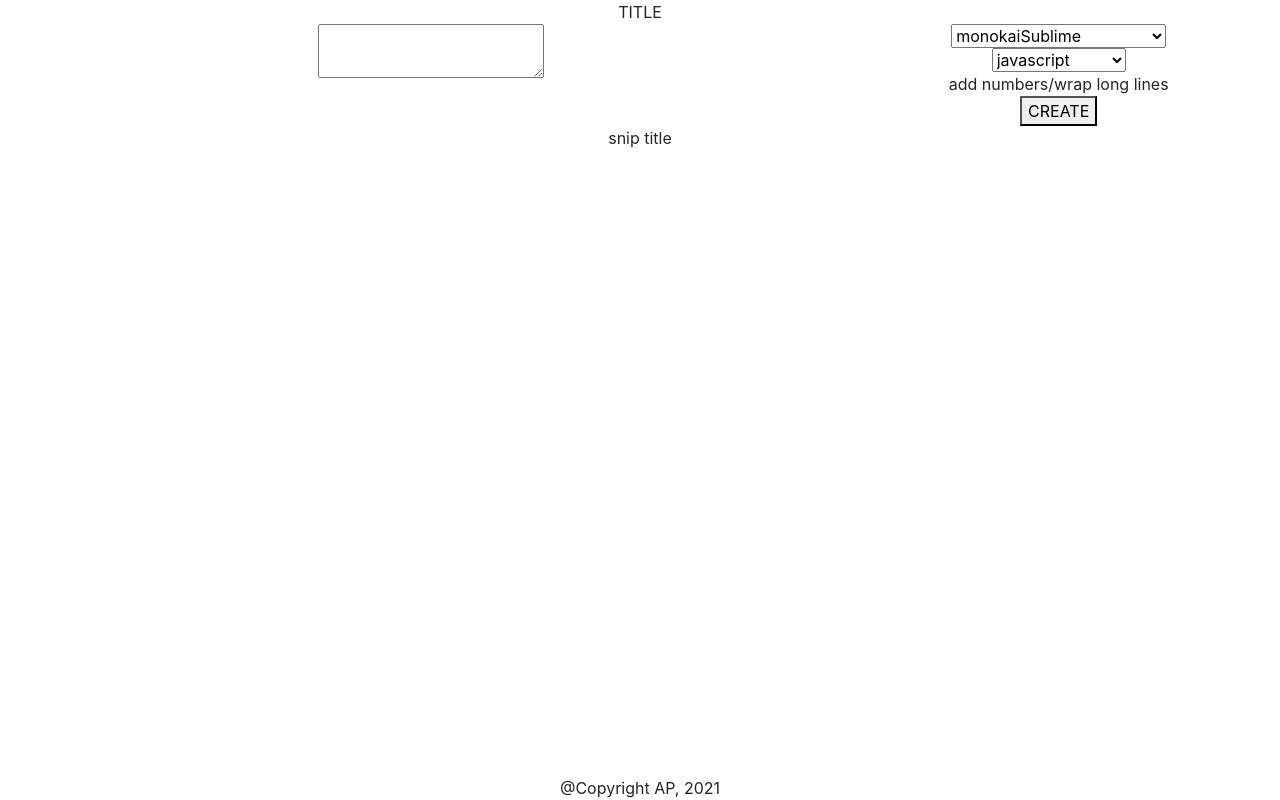
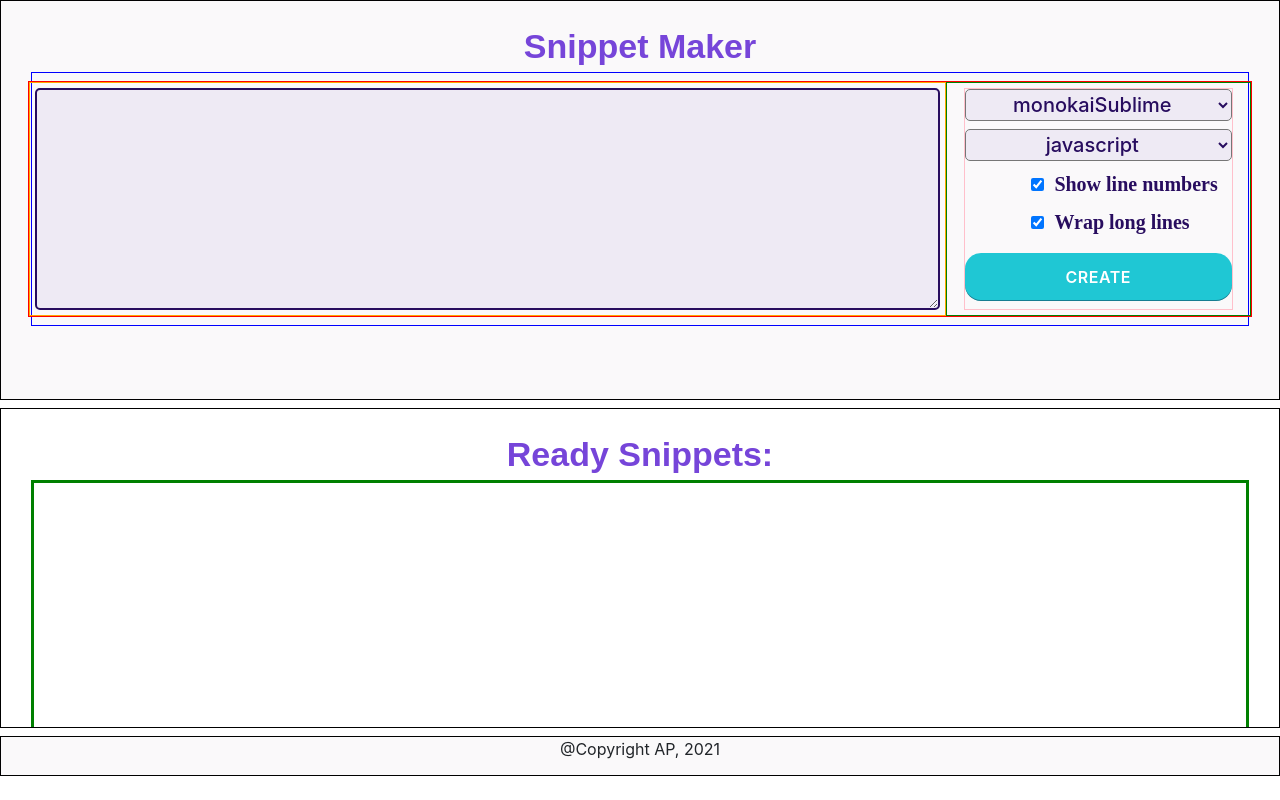
Before and after one commit to ozzychel/snippet_maker, a React (Create React App) app: page / in a window 1280 px wide. Built offline with nearby package versions, Linux system fonts and the light colour scheme.

Commit message:
apply basic styling and tune layout

```diff
--- a/src/App.css
+++ b/src/App.css
@@ -1,65 +1,201 @@
+:root {
+  --color-black: #000000;
+  --color-white: #ffffff;
+  --color-grey: #ccc;
+  --color-accent: #f9004d;
+  --color-accent2: #fc004d;
+  --color-elegant-black: #191919;
+  --color-grey-text: #C6C9D8BF;
+  --color-darkgrey: #4B515D;
+
+  --color-text-title: #7645d9;
+  --color-text-dark: #280D5F;
+  --color-text-regular: #7A6EAA;
+  --bgcolor-darker: #faf9fa;
+  --bgcolor-lighter: #fff;
+  --bgcolor-accent: #9b9fd6;
+  --bgcolor-textarea: #EEEAF4;
+  --bgcolor-gradient: linear-gradient(139.73deg, rgb(229, 253, 255) 0%, rgb(243, 239, 255) 100%)
+}
 
 ul {
   list-style-type: none;
 }
 
+textarea {
+  display: block;
+  width: 100%;
+  height: 100%;
+  margin-bottom: 20px;
+  line-height: 46px;
+  transition: all .3s ease;
+  min-height: 60px;
+  font-size: 2.5vh;
+  letter-spacing: .1px;
+  padding: 10px 20px;
+  border-radius: 5px;
+  outline:none;
+  background-color: var(--bgcolor-textarea);
+  border: 2px solid var(--color-text-dark);
+  color:var(--color-text-dark);
+}
+
 .App {
   text-align: center;
+  background-color: var(--color-white);
+  max-height: 95vh;
+}
+
+.bg-darker {
+  background-color: var(--bgcolor-darker);
+}
+
+.bg-lighter {
+  background-color: var(--bgcolor-lighter);
+}
+
+.btn-submit {
+  align-items: center;
+  border: 0px;
+  border-radius: 16px;
+  box-shadow: rgb(14 14 44 / 40%) 0px -1px 0px 0px inset;
+  cursor: pointer;
+  display: inline-flex;
+  font-family: inherit;
+  font-size: 16px;
+  font-weight: 600;
+  justify-content: center;
+  letter-spacing: 0.03em;
+  line-height: 1;
+  opacity: 1;
+  outline: 0px;
+  transition: background-color 0.2s ease 0s, opacity 0.2s ease 0s;
+  height: 48px;
+  padding: 0px 24px;
+  background-color: rgb(31, 199, 212);
+  color: white;
+  width: 100%;
+}
+
+.btn-submit:hover {
+  opacity: 0.7
 }
 
 .dropdown-menu {
-  overflow-y:auto;
-  max-height:80vh
- }
+  overflow-y: auto;
+  max-height: 80vh
+}
+
+.input-checkbox {
+   margin-right: 10px;
+}
+
+.inner-wrapper-top {
+  padding: 20px 30px;
+  border: 1px solid black;
+  min-height: 50vh;
+  max-height: 50vh;
+  overflow: auto;
+  /* background: var(--bgcolor-gradient); */
+}
+
+.inner-wrapper-middle {
+  padding: 20px 30px;
+  border: 1px solid black;
+  min-height: 40vh;
+  max-height: 40vh;
+  overflow: auto;
+  /* background: var(--bgcolor-gradient); */
+}
+
+.inner-wrapper-bottom {
+  /* padding: 40px 30px; */
+  border: 1px solid black;
+  height: 5vh;
+  /* background: var(--bgcolor-gradient); */
+}
+
+
+.options-wrapper {
+   border: 1px solid green;
+}
+
+.options-inner {
+   border: 1px solid pink;
+   margin: 5px;
+}
+
+.options-line {
+   /* border: 1px solid purple; */
+}
+
+.options-line select {
+  width: 100%;
+  min-height: 4vh;
+  text-align-last:center;
+  font-size: 2.5vh;
+  font-weight: 500;
+  background-color: var(--bgcolor-textarea);
+  color: var(--color-text-dark);
+  border-radius: 5px;
+}
+
+.options-line label {
+   font-family: 'Poppins sans-serif';
+   font-size: 2.5vh;
+   display:flex;
+   justify-content: left;
+   align-items: center;
+   padding-left: 25%;
+   color: var(--color-text-dark);
+   font-weight: 600;
+}
+
+.ready-snippets-wrapper {
+  border: 3px solid green;
+  min-height: 40vh;
+  max-height: 40vh;
+  overflow: auto;
+}
 
 .snippet {
   text-align: left;
 }
 
 .title-wrapper {
-
+  /* border: 1px solid palevioletred; */
+  padding:0;
+  /* background: var(--bgcolor-gradient) */
 }
 
 .title {
-
-}
-
-.inner-wrapper {
-
-}
-
-.creator-wrapper {
-
+  font-size: 34px;
+  font-weight: 700;
+  font-family: 'Kanit', sans-serif;
+  color: var(--color-text-title);
 }
 
 .textarea-wrapper {
-
+  border: 1px solid orange;
+  padding: 5px;
 }
 
-.input-area {
-
+.workzone {
+  border: 1px solid blue;
 }
 
-.options-wrapper {
-
-}
-
-.options-inner {
-
-}
-
-.dropdown-cont {
-
+.workzone-inner-wrapper {
+  border: 1px dotted lightblue;
 }
 
 
-@media (prefers-reduced-motion: no-preference) {
+/* @media (prefers-reduced-motion: no-preference) {
   .App-logo {
     animation: App-logo-spin infinite 20s linear;
   }
-}
+} */
 
-.App-header {
+/* .App-header {
   background-color: #282c34;
   min-height: 100vh;
   display: flex;
@@ -68,9 +204,9 @@ ul {
   justify-content: center;
   font-size: calc(10px + 2vmin);
   color: white;
-}
+} */
 
-.App-link {
+/* .App-link {
   color: #61dafb;
 }
 
@@ -81,4 +217,4 @@ ul {
   to {
     transform: rotate(360deg);
   }
-}
+} */
--- a/src/App.tsx
+++ b/src/App.tsx
@@ -4,19 +4,18 @@ import SyntaxHighlighter from 'react-syntax-highlighter';
 import * as style from 'react-syntax-highlighter/dist/esm/styles/hljs';
 import jsbeautifier from 'js-beautify';
 
-const getLangs = (obj: any) => {
-  return obj["supportedLanguages"];
-}
+const getLangs = (obj: any) => obj["supportedLanguages"];
 const supportedLanguages = getLangs(SyntaxHighlighter);
 
 type Props = {}
-
 type State = {
   counter: number,
   userInput: string,
   snippets: snipObj[],
   outStyle: string,
-  outLang: string
+  outLang: string,
+  lineNums: boolean,
+  wrapLines: boolean
 };
 
 type snipObj = {
@@ -58,24 +57,21 @@ class App extends React.Component<Props, State> {
   }
 
   render () {
+
     const styleNames: string[] = Object.keys(style);
-
     const styleOptions: JSX.Element[] = styleNames.map((el:string, i:number) => (
       <option key={i} value={el}>{el}</option>
     ))
-
     const langOptions: JSX.Element[] = supportedLanguages.map((el:string, i:number) => (
       <option key={i} value={el}>{el}</option>
     ))
-
-
     const readySnippets: JSX.Element[] = this.state.snippets.map((el, i:number) => (
       <li className="snippet" key={i}>
         <SyntaxHighlighter
           style={style[el['style']]}
           language={el['lang']}
           showLineNumbers={el['lineNums']}
-          wrapLines
+          wrapLongLines={el['wrapLines']}
         >
           {el['txt']}
         </SyntaxHighlighter>
@@ -83,23 +79,22 @@ class App extends React.Component<Props, State> {
     ));
 
     return (
-      <div className="container-fluid text-center App">
+      <div className="text-center App">
 
-        <div className="inner-wrapper container-fluid">
+        <div className="container-fluid inner-wrapper-top bg-darker">
+
           <div className="container-fluid title-wrapper">
-            <div className="title">TITLE</div>
+            <div className="title">Snippet Maker</div>
           </div>
 
-          <div className="creator-wrapper row">
-
-            <div className="textarea-wrapper col-8">
+          <div className="container-fluid p-2 workzone">
+            <div className="row" style={{border:"1px solid red"}}>
+              <div className="col-9 textarea-wrapper">
                 <textarea className="input-area" onChange={this.handleOnChange} value={this.state.userInput}/>
               </div>
-
-            <div className="options-wrapper col-4">
+              <div className="col-3 options-wrapper">
                 <div className="options-inner">
-
-                <div>
+                <div className="options-line">
                   <select
                     value={this.state.outStyle}
                     onChange={(e:React.ChangeEvent<HTMLSelectElement>,):void => {
@@ -110,7 +105,7 @@ class App extends React.Component<Props, State> {
                   </select>
                 </div>
 
-                <div>
+                <div className="options-line mt-2">
                   <select
                     value={this.state.outLang}
                     onChange={(e:React.ChangeEvent<HTMLSelectElement>,):void => {
@@ -121,41 +116,58 @@ class App extends React.Component<Props, State> {
                   </select>
                 </div>
 
+                <div className="options-line mt-2">
+                  <label>
+                    <input
+                      className="input-checkbox"
+                      type="checkbox"
+                      checked={this.state.lineNums}
+                      onChange={() => this.setState({ lineNums: !this.state.lineNums })}>
+                    </input>
+                    Show line numbers
+                  </label>
+                </div>
 
+                <div className="options-line mt-2">
+                  <label>
+                    <input
+                      className="input-checkbox"
+                      type="checkbox"
+                      checked={this.state.wrapLines}
+                      onChange={() => this.setState({ wrapLines: !this.state.wrapLines })}>
+                    </input>
+                    Wrap long lines
+                  </label>
+                </div>
 
-                <div>add numbers/wrap long lines</div>
-
-                <div className="button-cont">
+                <div className="options-line py-2 mt-2">
                   <button
-                    id="btn-submit"
+                    className="btn-submit"
                     test-id="btn-submit"
                     type="submit"
                     onClick={this.handleButtonClick}
                   >CREATE</button>
                 </div>
-
                 </div>
               </div>
 
             </div>
           </div>
+        </div>
 
-        <div className="snippets-wrapper container-fluid">
-          <div className="inner-wrapper container-fluid">
-
-            <div className="snipets-title container-fluid">snip title</div>
-            <div className="list-wrapper">
-              <ul className="snippet-list">
+        <div className="container-fluid my-2 inner-wrapper-middle bg-lighter">
+          <div className="container-fluid title-wrapper">
+            <div className="title">Ready Snippets:</div>
+          </div>
+          <div className="ready-snippets-wrapper">
             {readySnippets}
-              </ul>
-            </div>
           </div>
         </div>
 
-        <div className="footer-wrapper container-fluid text-center fixed-bottom">@Copyright AP, 2021</div>
-
+        <div className="container-fluid inner-wrapper-bottom bg-darker">@Copyright AP, 2021</div>
 
       </div>
+
     )
   }
 }
```
Lines whose indentation alone changed are shown as unchanged.
